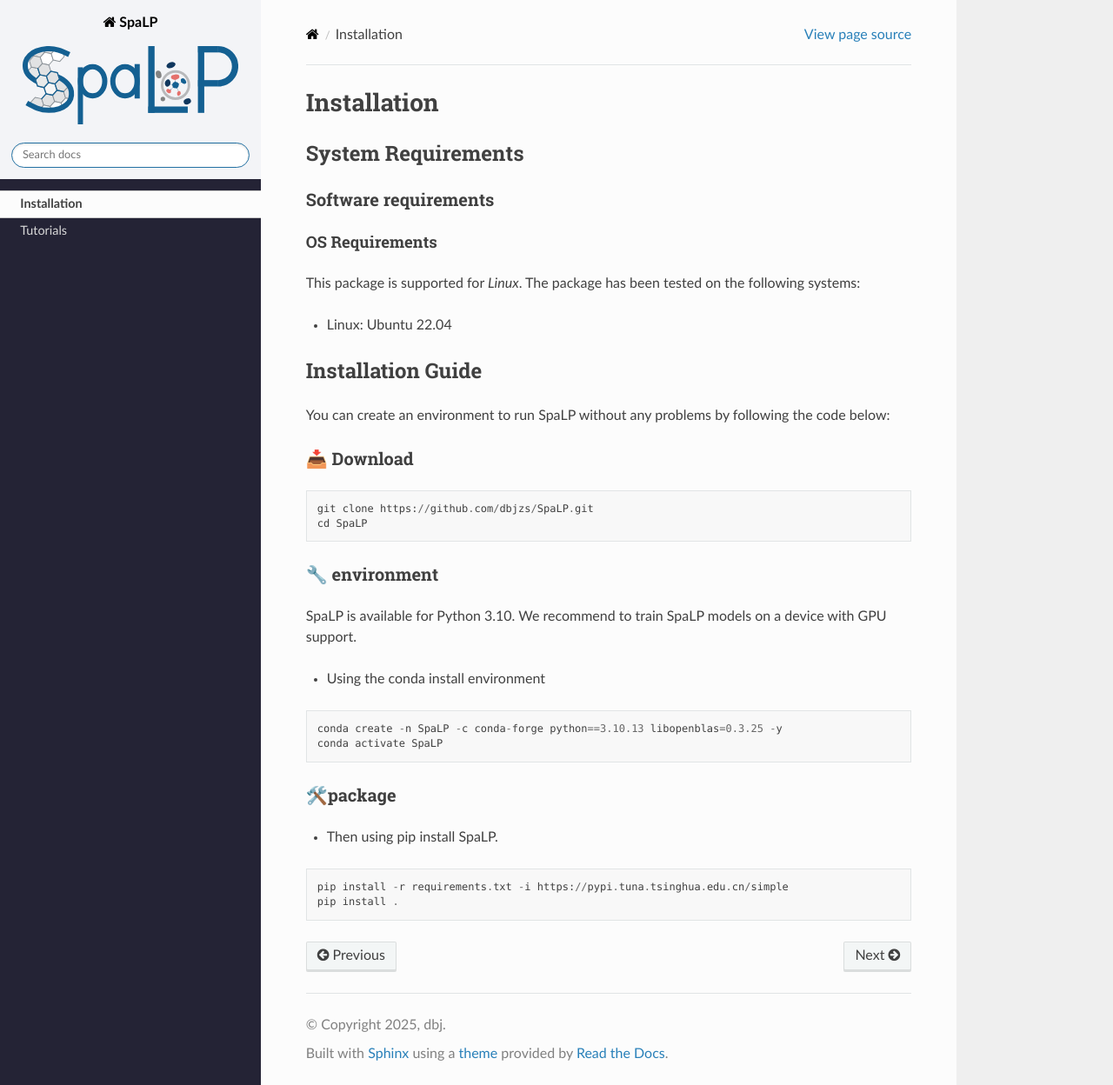
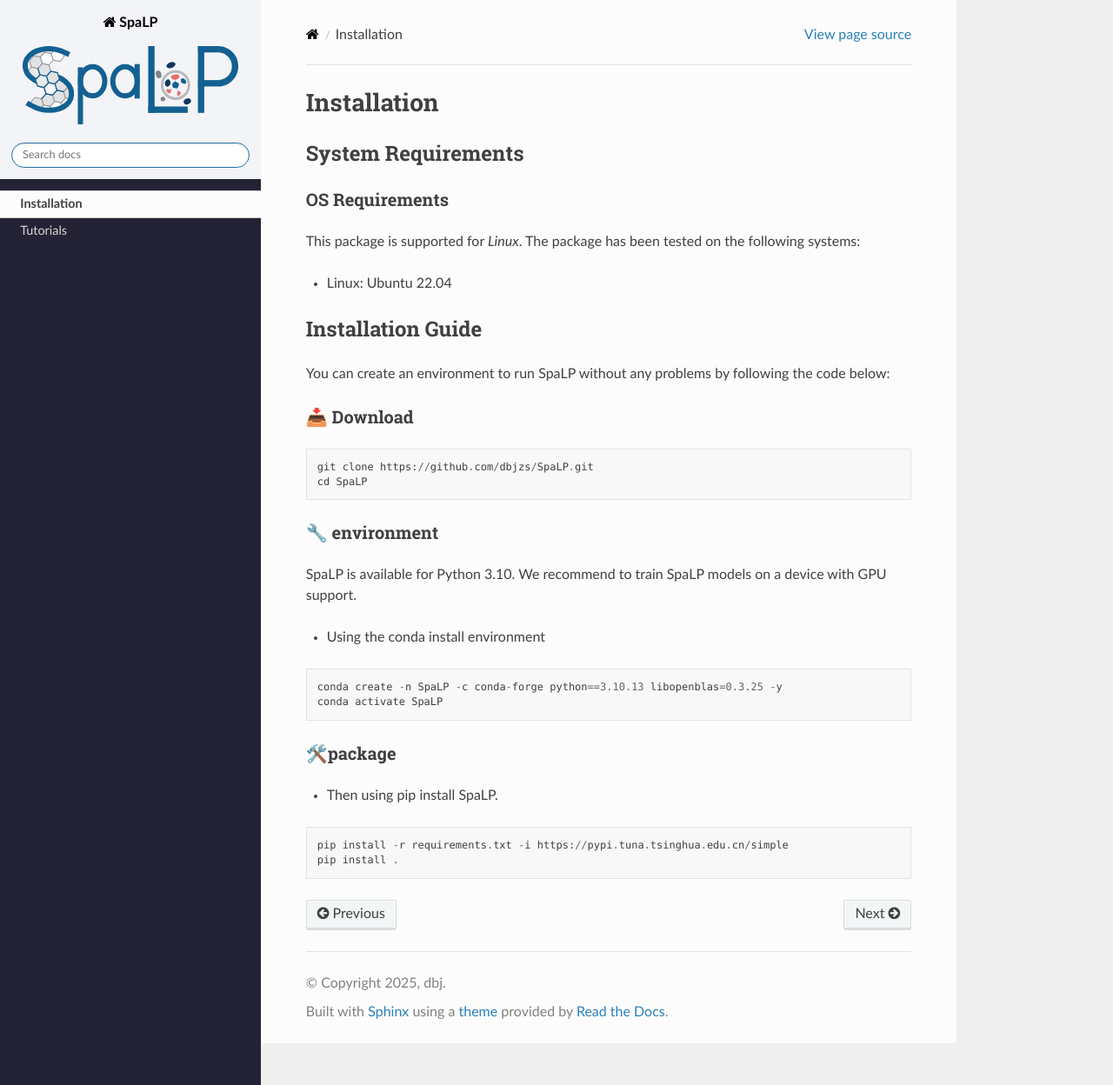
Before and after one commit to 1027victor/SpaLP, a Sphinx documentation site: the page built from docs/source/installation.md, in a window 1280 px wide and 1248 px high. Shown: the whole window at 87% size. Built offline with Sphinx 7.4.7 and the Read the Docs theme 3.1.0, drawn with Linux system fonts in a browser that asks for light colours; pages that are not in the unit, such as notebooks, are missing from menus.

Commit message:
Update installation.md

```diff
--- a/docs/source/installation.md
+++ b/docs/source/installation.md
@@ -1,8 +1,6 @@
 # Installation
 
 ## System Requirements
-
-### Software requirements
 
 #### OS Requirements
 
```
